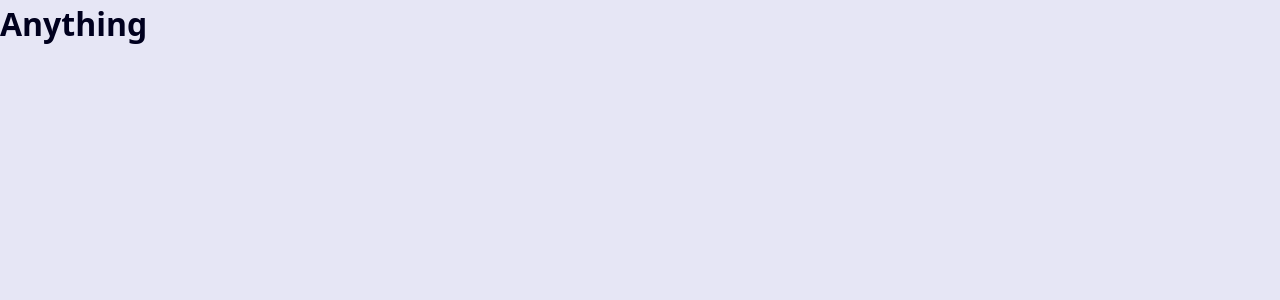
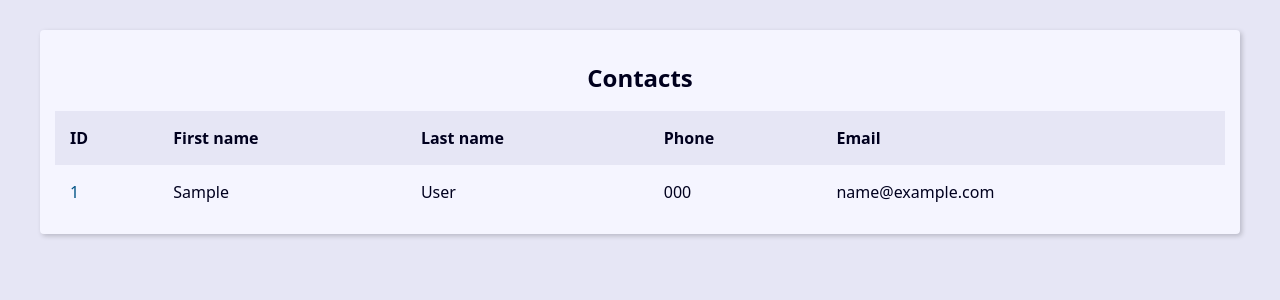
Before and after one commit to thallystorres/django-agenda, a Django app: page / in a window 1280 px wide. Shown: the top 300 px of the page. Run offline with Django 5.2, Linux system fonts and the light colour scheme; tables that the repository leaves empty hold one stand-in row (values such as "Sample post").

Commit message:
Criando a zona de tabela

```diff
--- a/base_templates/global/base.html
+++ b/base_templates/global/base.html
@@ -7,6 +7,8 @@
     <title>Document</title>
 </head>
 <body>
-    <h1>Anything</h1>
+    <main class="content">
+    {% block content %}{% endblock content %}
+    </main>
 </body>
 </html>
--- a/contact/admin.py
+++ b/contact/admin.py
@@ -5,11 +5,12 @@ from contact import models
 
 @admin.register(models.Contact)
 class Contact(admin.ModelAdmin):
-    list_display = 'id', 'first_name', 'last_name',
+    list_display = 'id', 'first_name', 'last_name', 'show'
     ordering = '-id',
     search_fields = 'id', 'first_name', 'last_name'
     list_per_page = 20
     list_max_show_all = 100
+    list_editable = 'show',
     list_display_links = 'first_name', 'last_name',
 
 
--- a/contact/templates/contact/index.html
+++ b/contact/templates/contact/index.html
@@ -1 +1,43 @@
 {% extends "global/base.html" %}
+
+{% block content %}
+    <div class="responsive-table">
+        <table class="contacts-table">
+            <caption class="table-caption">
+                Contacts
+            </caption>
+            <thead>
+                <tr class="table-row table-row-header">
+                    <th class="table-header">ID</th>
+                    <th class="table-header">First name</th>
+                    <th class="table-header">Last name</th>
+                    <th class="table-header">Phone</th>
+                    <th class="table-header">Email</th>
+                </tr>
+            </thead>
+            <tbody>
+                {% for contact in contacts %}
+                <tr class="table-row">
+                    <td class="table-cel">
+                        <a href="#" class="table-link">
+                            {{ contact.id }}
+                        </a>
+                    </td>
+                    <td class="table-cel">
+                        {{ contact.first_name }}
+                    </td>
+                    <td class="table-cel">
+                        {{ contact.last_name }}
+                    </td>
+                    <td class="table-cel">
+                        {{ contact.phone }}
+                    </td>
+                    <td class="table-cel">
+                        {{ contact.email }}
+                    </td>
+                </tr>
+                {% endfor %}
+            </tbody>
+        </table>
+    </div>
+{% endblock content %}
--- a/contact/views/contact_views.py
+++ b/contact/views/contact_views.py
@@ -1,8 +1,16 @@
 from django.shortcuts import render
+from contact import models
 
 
 def index(request):
+    contacts = models.Contact.objects \
+    .filter(show=True) \
+    .order_by('-id')
+    context = {
+        'contacts': contacts,
+    }
     return render(
         request,
         'contact/index.html',
+        context=context
         )
```
